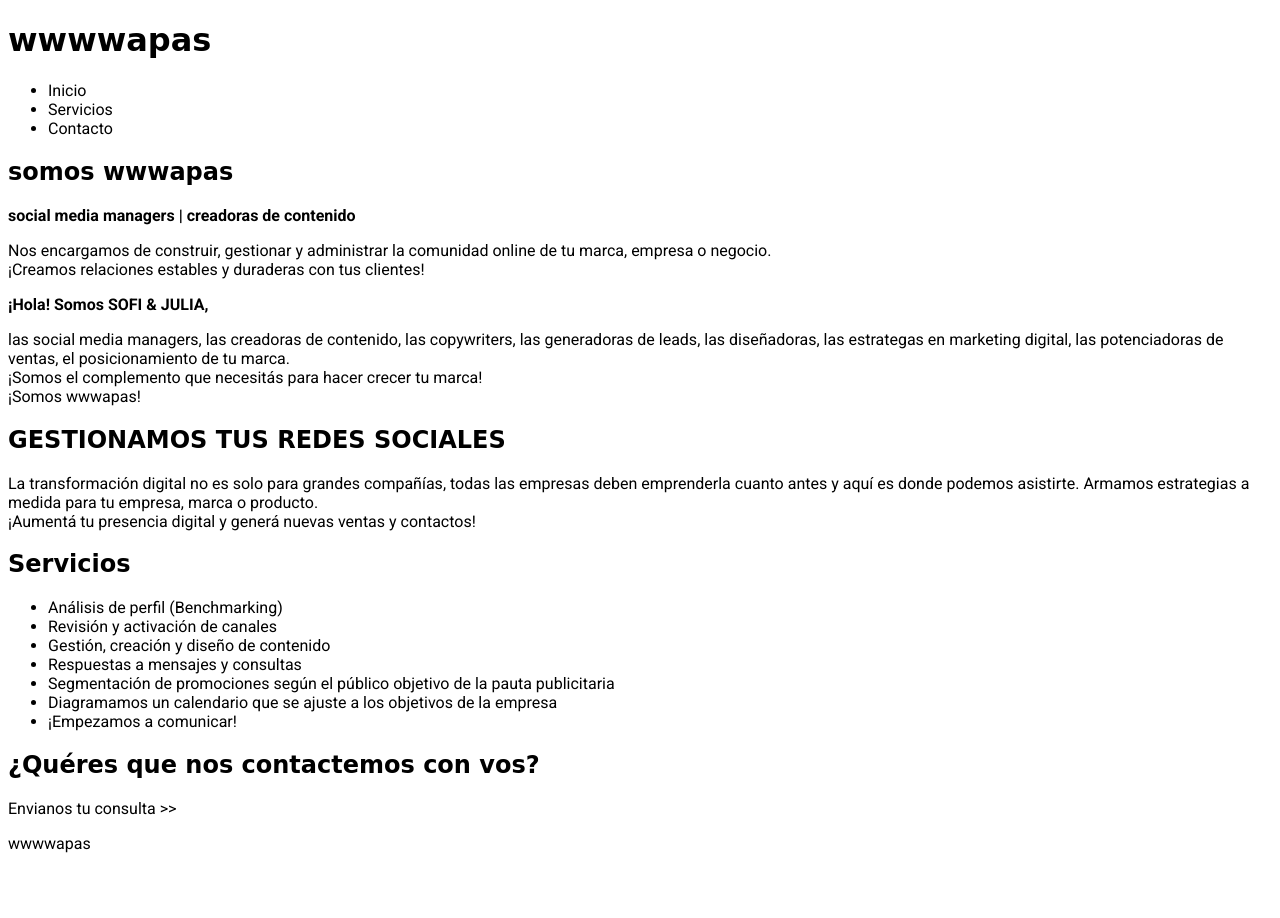
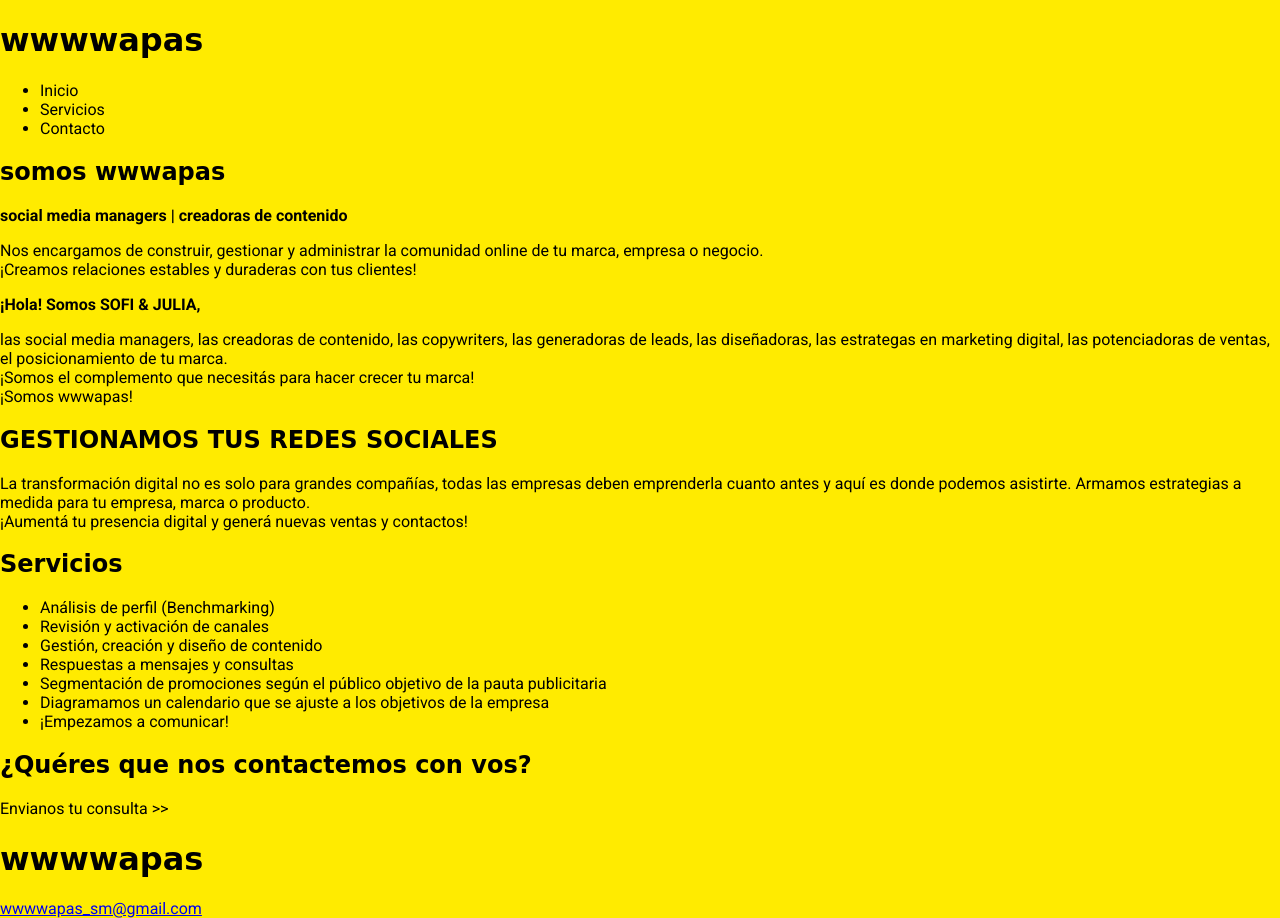
Before and after one commit to natimiranda28/Digitalers-proyecto-integrador, a plain HTML site: page Interfaz Web/index.html in a window 1280 px wide. Before the commit the page ends 869 px from the top, so only its background shows below. Drawn offline with Linux system fonts and the light colour scheme; a web font is replaced by a local one.

Commit message:
avance etapa 2
se agrego CSS e imagenes

```diff
--- a/Interfaz Web/CSS/estilos.css
+++ b/Interfaz Web/CSS/estilos.css
@@ -7,3 +7,10 @@ body {
 h1, h2, h3 {
   font-family: 'Coiny', cursive;
 }
+
+
+body {
+  background-color: #ffeb00;
+  margin: 0;
+  padding: 0;
+}
--- a/Interfaz Web/index.html
+++ b/Interfaz Web/index.html
@@ -67,7 +67,8 @@
   </main>
 
   <footer>
-    <p>wwwwapas</p>
+    <h1>wwwwapas</h1>
+    <a href="mailto: wwwwapas_sm@gmail.com" target="_blank">wwwwapas_sm@gmail.com</a>
   </footer>
 
 </body>
```
